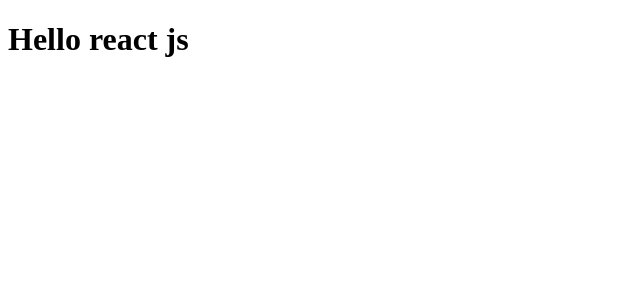
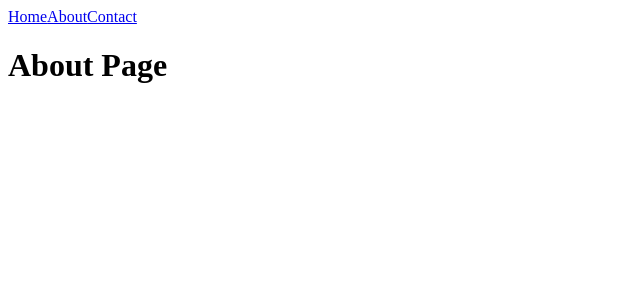
Before and after one commit to rirakib/reactjs, a React (Create React App) app: page /about in a window 1280 px wide. Shown: the top 300 px of the page, without its empty margins (0-640 px from the left). Built offline with nearby package versions, Linux system fonts and the light colour scheme.

Commit message:
react router dom practice

```diff
--- a/src/App.js
+++ b/src/App.js
@@ -1,10 +1,20 @@
 import React from 'react'
+import { Route, Routes } from 'react-router'
+import Home from './pages/Home'
+import About from './pages/About'
+import Contact from './pages/Contact'
+import Navbar from './Navbar'
 
 const App = () => {
   return (
-    <div>
-      <h1>Hello react js</h1>
-    </div>
+    <>
+      <Navbar />
+      <Routes>
+        <Route path='' element={<Home />} />
+        <Route path='/about' element={<About />} />
+        <Route path='/contact' element={<Contact />} />
+      </Routes>
+    </>
   )
 }
 
--- /dev/null
+++ b/src/Navbar.jsx
@@ -0,0 +1,14 @@
+import React from 'react'
+import { NavLink } from 'react-router-dom'
+
+const Navbar = () => {
+  return (
+    <nav>
+        <NavLink to="/">Home</NavLink>
+        <NavLink to="/about">About</NavLink>
+        <NavLink to="/contact">Contact</NavLink>
+    </nav>
+  )
+}
+
+export default Navbar
--- a/src/index.js
+++ b/src/index.js
@@ -1,10 +1,13 @@
 import React from 'react';
 import ReactDOM from 'react-dom/client';
 import App from './App';
+import { BrowserRouter } from 'react-router-dom';
 
 
 
 const root = ReactDOM.createRoot(document.getElementById('root'));
 root.render(
-  <App />
+  <BrowserRouter>
+    <App />
+  </BrowserRouter>
 );
--- /dev/null
+++ b/src/pages/About.jsx
@@ -0,0 +1,9 @@
+import React from 'react'
+
+const About = () => {
+  return (
+    <h1>About Page </h1>
+  )
+}
+
+export default About
--- /dev/null
+++ b/src/pages/Contact.jsx
@@ -0,0 +1,9 @@
+import React from 'react'
+
+const Contact = () => {
+  return (
+    <h1>Contact Page </h1>
+  )
+}
+
+export default Contact
--- /dev/null
+++ b/src/pages/Home.jsx
@@ -0,0 +1,9 @@
+import React from 'react'
+
+const Home = () => {
+  return (
+    <h1>Home Page </h1>
+  )
+}
+
+export default Home
```
